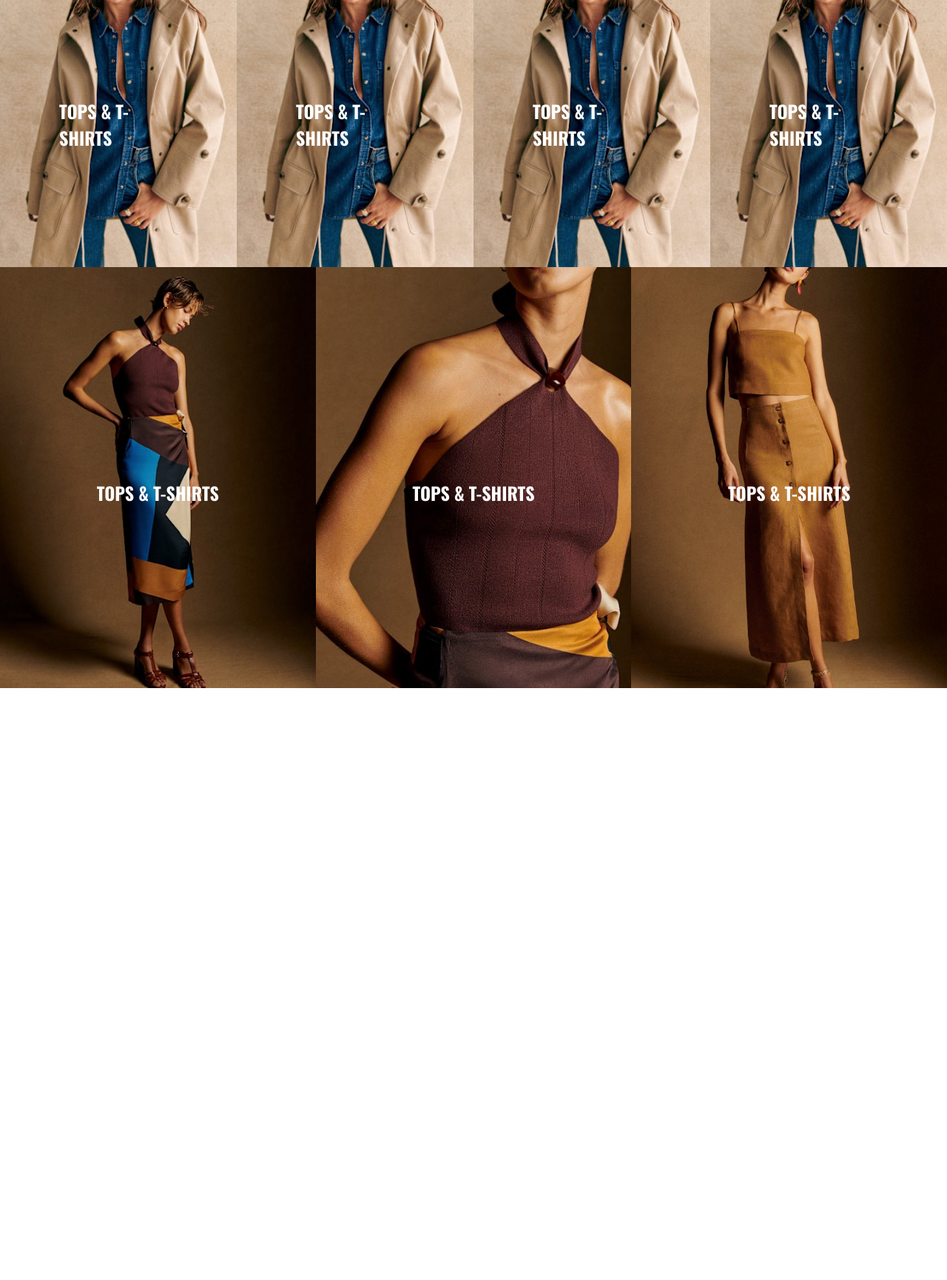
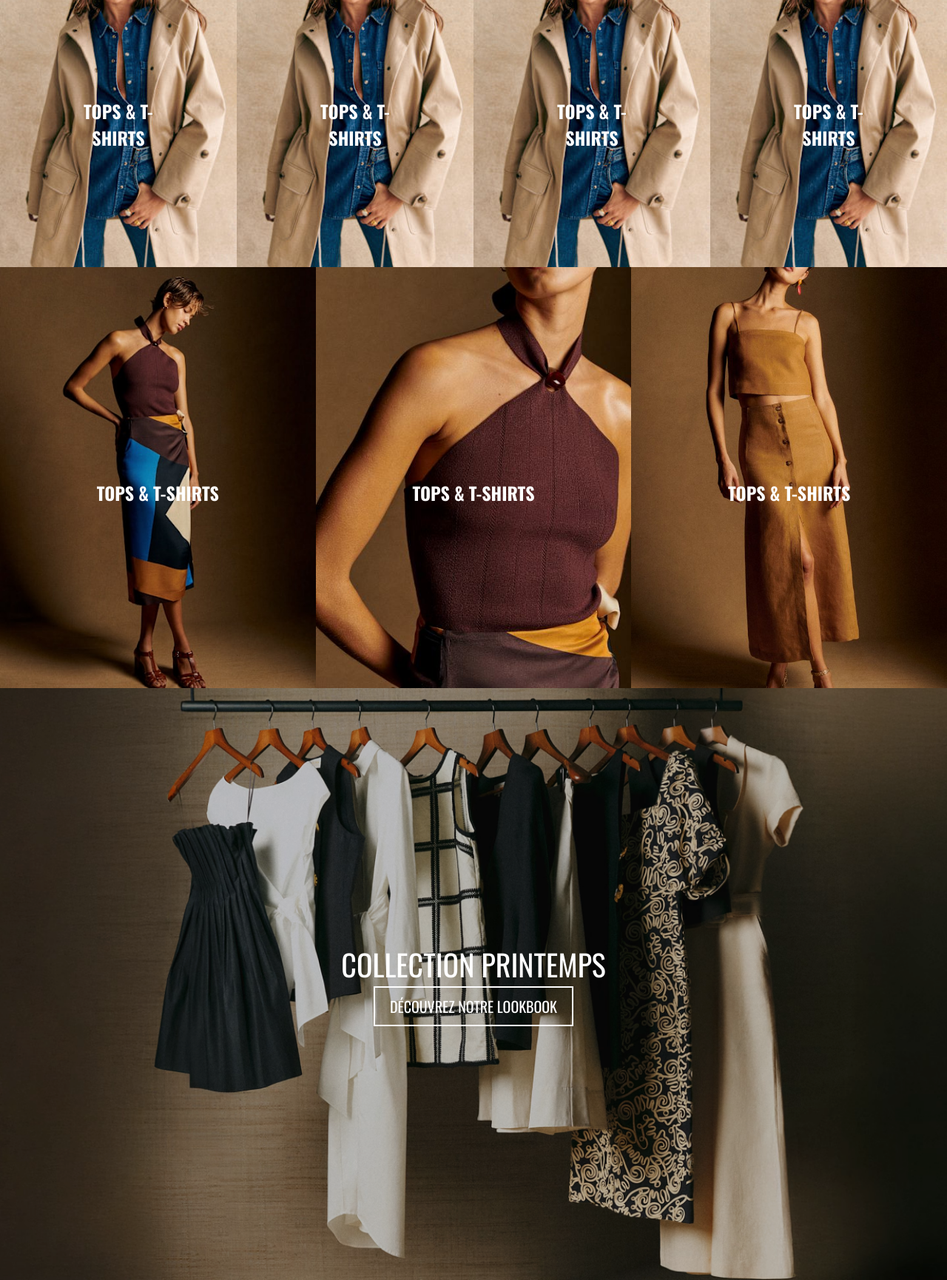
Before and after one commit to LuckyMonkeyB/evaluation-css, a plain HTML site: page index.html in a window 1280 px wide. Shown: the part 580-2310 px from the top of the page at 74% size. Before the commit the page ends 1510 px from the top, so only its background shows below. Drawn offline with nearby package versions, Linux system fonts and the light colour scheme.

Commit message:
feat: add lookbook section

```diff
--- a/index.html
+++ b/index.html
@@ -46,75 +46,84 @@
     <!-- -------------MAIN-------------- -->
     <!-- ------------------------------- -->
     <main>
-        <section class="wrapper shop-grid">
+        <!-- Bento articles catergories -->
+        <section class="wrapper bento-grid">
             <!-- Smaller size cards -->
             <div class="card card--small">
                 <picture class="card__img">
                     <a href="#"><img src="assets/img/shop16.jpg" alt=""></a>
                 </picture>
-                <h1 class="title-article">Tops & t-shirts</h1>
+                <h1 class="title-article abscenter">Tops & t-shirts</h1>
             </div>
             <div class="card card--small">
                 <picture class="card__img">
                     <a href="#"><img src="assets/img/shop16.jpg" alt=""></a>
                 </picture>
-                <h1 class="title-article">Tops & t-shirts</h1>
+                <h1 class="title-article abscenter">Tops & t-shirts</h1>
             </div>
             <div class="card card--small">
                 <picture class="card__img">
                     <a href="#"><img src="assets/img/shop16.jpg" alt=""></a>
                 </picture>
-                <h1 class="title-article">Tops & t-shirts</h1>
+                <h1 class="title-article abscenter">Tops & t-shirts</h1>
             </div>
             <div class="card card--small">
                 <picture class="card__img">
                     <a href="#"><img src="assets/img/shop16.jpg" alt=""></a>
                 </picture>
-                <h1 class="title-article">Tops & t-shirts</h1>
+                <h1 class="title-article abscenter">Tops & t-shirts</h1>
             </div>
             <div class="card card--small">
                 <picture class="card__img">
                     <a href="#"><img src="assets/img/shop16.jpg" alt=""></a>
                 </picture>
-                <h1 class="title-article">Tops & t-shirts</h1>
+                <h1 class="title-article abscenter">Tops & t-shirts</h1>
             </div>
             <div class="card card--small">
                 <picture class="card__img">
                     <a href="#"><img src="assets/img/shop16.jpg" alt=""></a>
                 </picture>
-                <h1 class="title-article">Tops & t-shirts</h1>
+                <h1 class="title-article abscenter">Tops & t-shirts</h1>
             </div>
             <div class="card card--small">
                 <picture class="card__img">
                     <a href="#"><img src="assets/img/shop16.jpg" alt=""></a>
                 </picture>
-                <h1 class="title-article">Tops & t-shirts</h1>
+                <h1 class="title-article abscenter">Tops & t-shirts</h1>
             </div>
             <div class="card card--small">
                 <picture class="card__img">
                     <a href="#"><img src="assets/img/shop16.jpg" alt=""></a>
                 </picture>
-                <h1 class="title-article">Tops & t-shirts</h1>
+                <h1 class="title-article abscenter">Tops & t-shirts</h1>
             </div>
             <!-- Medium size cards -->
             <div class="card card--medium">
                 <picture class="card__img">
                     <a href="#"><img src="assets/img/sb7pyfh6soefnslpzsxy.jpg" alt=""></a>
                 </picture>
-                <h1 class="title-article">Tops & t-shirts</h1>
+                <h1 class="title-article abscenter">Tops & t-shirts</h1>
             </div>
             <div class="card card--medium">
                 <picture class="card__img">
                     <a href="#"><img src="assets/img/whsgjd5juevg7sv16zfc.jpg" alt=""></a>
                 </picture>
-                <h1 class="title-article">Tops & t-shirts</h1>
+                <h1 class="title-article abscenter">Tops & t-shirts</h1>
             </div>
             <div class="card card--medium">
                 <picture class="card__img">
                     <a href="#"><img src="assets/img/xws21dqvi3wbrhqzvmzv.jpg" alt=""></a>
                 </picture>
-                <h1 class="title-article">Tops & t-shirts</h1>
+                <h1 class="title-article abscenter">Tops & t-shirts</h1>
             </div>
+        </section>
+
+        <!-- Lookbook: Spring Collection -->
+        <section class="wrapper lookbook">
+                <div class="lookbook-content abscenter">
+                    <h2 class="lookbook-content__title">Collection printemps</h2>
+                    <a href="#" class="btn-lookbook">Découvrez notre lookbook</a>
+                </div>
         </section>
     </main>
     <!-- ------------------------------- -->
--- a/styles/styles.css
+++ b/styles/styles.css
@@ -27,6 +27,13 @@ img, picture, video, canvas, svg{
 .wrapper{
      width: 100%;
      margin-inline: auto;
+}
+.abscenter{
+     position: absolute;
+     top: 50%;
+     left: 50%;
+     transform: translate(-50%, -50%);
+     text-align: center;
 }
 
 /* NAVBAR */
@@ -69,7 +76,7 @@ img, picture, video, canvas, svg{
 
 /* MAIN */
 
-.shop-grid{
+.bento-grid{
      display: grid;
      grid-template-columns: repeat(12, 1fr);
 }
@@ -95,16 +102,56 @@ img, picture, video, canvas, svg{
 }
 
 .title-article{
-     position: absolute;
-     top: 50%;
-     left: 50%;
-     transform: translate(-50%, -50%);
-
      color: #fff;
      text-transform: uppercase;
      font-size: 1.5rem;
 }
 
+.lookbook{
+     min-height: 100vh;
+     position: relative;
+     background: url('/assets/img/background_dresses.webp') center/cover;
+}
+
+.lookbook::before{
+     content: '';
+     position: absolute;
+     top: 0;
+     left: 0;
+     width: 100%;
+     height: 100%;
+     background-color: rgba(0, 0, 0, 0.2);
+}
+
+.lookbook-content{
+     width: 100%;
+}
+
+.lookbook-content__title{
+     color: #fff;
+     text-transform: uppercase;
+     font-size: 2.5rem;
+     font-weight: 400;
+     margin: 0;
+}
+
+.btn-lookbook{
+     display: inline-block;
+     color: #fff;
+     font-size: 20px;
+     text-decoration: none;
+     text-transform: uppercase;
+     border: 2px solid #fff;
+     padding: 10px 20px;
+     transition: .3s all ease-in-out;
+
+     &:hover{
+          /* padding: 10px 40px; */
+          background-color: #fff;
+          color: #000;
+
+     }
+}
 
 /* MEDIA QUERIES */
 @media screen and (min-width: 770px){
```
Also changed, not shown: assets/img/background_dresses.webp (added).
